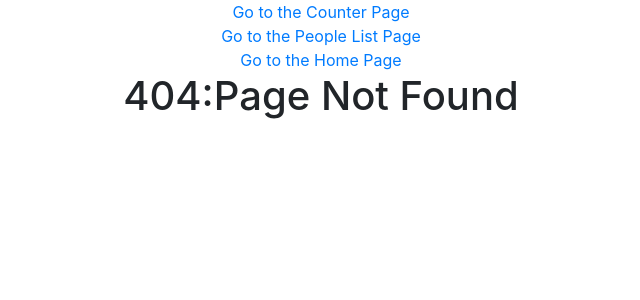
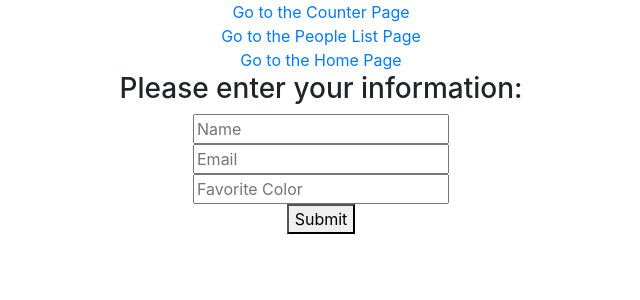
Before and after one commit to blackbear1186/ReactLearn, a React (Create React App) app: page /controlled in a window 1280 px wide. Before the commit this address had no page. Shown: the top 300 px of the page, without its empty margins (319-959 px from the left). Built offline with nearby package versions, Linux system fonts and the light colour scheme.

Commit message:
Create controlled and uncontrolled form page

```diff
--- a/src/App.js
+++ b/src/App.js
@@ -7,6 +7,8 @@
   PeopleListPage,
   NotFoundPage,
   ProtectedPage,
+  ControlledFormPage,
+  UncontrolledFormPage,
 } from "./pages";
 import { CongratulationsMessage } from "./components/CongratulationsMessage";
 import { Greeting } from "./components/Greeting";
@@ -64,6 +66,12 @@
           <Route path="/protected">
             <ProtectedPage />
           </Route>
+          <Route path="/controlled">
+            <ControlledFormPage />
+          </Route>
+          <Route path='/uncontrolled'>
+            <UncontrolledFormPage />
+          </Route>
           <Route>
             <NotFoundPage />
           </Route>
--- /dev/null
+++ b/src/pages/ControlledFormPage.js
@@ -0,0 +1,48 @@
+import React, { useState } from "react";
+
+export const ControlledFormPage = () => {
+  // create useState variables, functions and initialize to empty string
+  const [name, setName] = useState("");
+  const [email, setEmail] = useState("");
+  const [favoriteColor, setFavoriteColor] = useState("");
+
+  // set value equal to useState variable and use useState function to receive event target
+  // value input as the input changes with onChange event handler
+  return (
+    <form>
+      <h3>Please enter your information:</h3>
+      <div>
+        <input
+          type="text"
+          placeholder="Name"
+          value={name}
+          onChange={(e) => setName(e.target.value)}
+        />
+      </div>
+      <div>
+        <input
+          type="text"
+          placeholder="Email"
+          value={email}
+          onChange={(e) => setEmail(e.target.value)}
+        />
+      </div>
+      <div>
+        <input
+          type="text"
+          placeholder="Favorite Color"
+          value={favoriteColor}
+          onChange={(e) => setFavoriteColor(e.target.value)}
+        />
+      </div>
+      <button onClick={e => {
+        alert(`
+          Your name is ${name},
+          your email is ${email},
+          and your favorite color is ${favoriteColor}!
+        `)
+        e.preventDefault();
+      }}>Submit</button>
+    </form>
+  );
+};
--- /dev/null
+++ b/src/pages/UncontrolledFormPage.js
@@ -0,0 +1,43 @@
+import React from "react";
+
+// create a reference to the input for usage of uncontrolled forms
+export const UncontrolledFormPage = () => {
+  const nameInput = React.createRef();
+  const emailInput = React.createRef();
+  const favoriteColorInput = React.createRef();
+
+  return (
+    <form>
+      <h3>Please enter your information:</h3>
+      <div>
+        <input
+          ref={nameInput}
+          type="text"
+          placeholder="Name" />
+      </div>
+      <div>
+        <input
+          ref={emailInput}
+          type="text"
+          placeholder="Email" />
+      </div>
+      <div>
+        <input
+          ref={favoriteColorInput}
+          type="text"
+          placeholder="Favorite Color"
+        />
+      </div>
+      <button onClick={e => {
+        alert(`
+          Your name is ${nameInput.current.value},
+          your email is ${emailInput.current.value},
+          and your favorite color is ${favoriteColorInput.current.value}
+        `)
+        e.preventDefault();
+      }}>Submit
+
+      </button>
+    </form>
+  );
+};
--- a/src/pages/index.js
+++ b/src/pages/index.js
@@ -3,3 +3,5 @@
 export {Home} from './Home';
 export { NotFoundPage } from './NotFoundPage';
 export { ProtectedPage } from './ProtectedPage';
+export { ControlledFormPage } from './ControlledFormPage';
+export { UncontrolledFormPage } from './UncontrolledFormPage';
```
